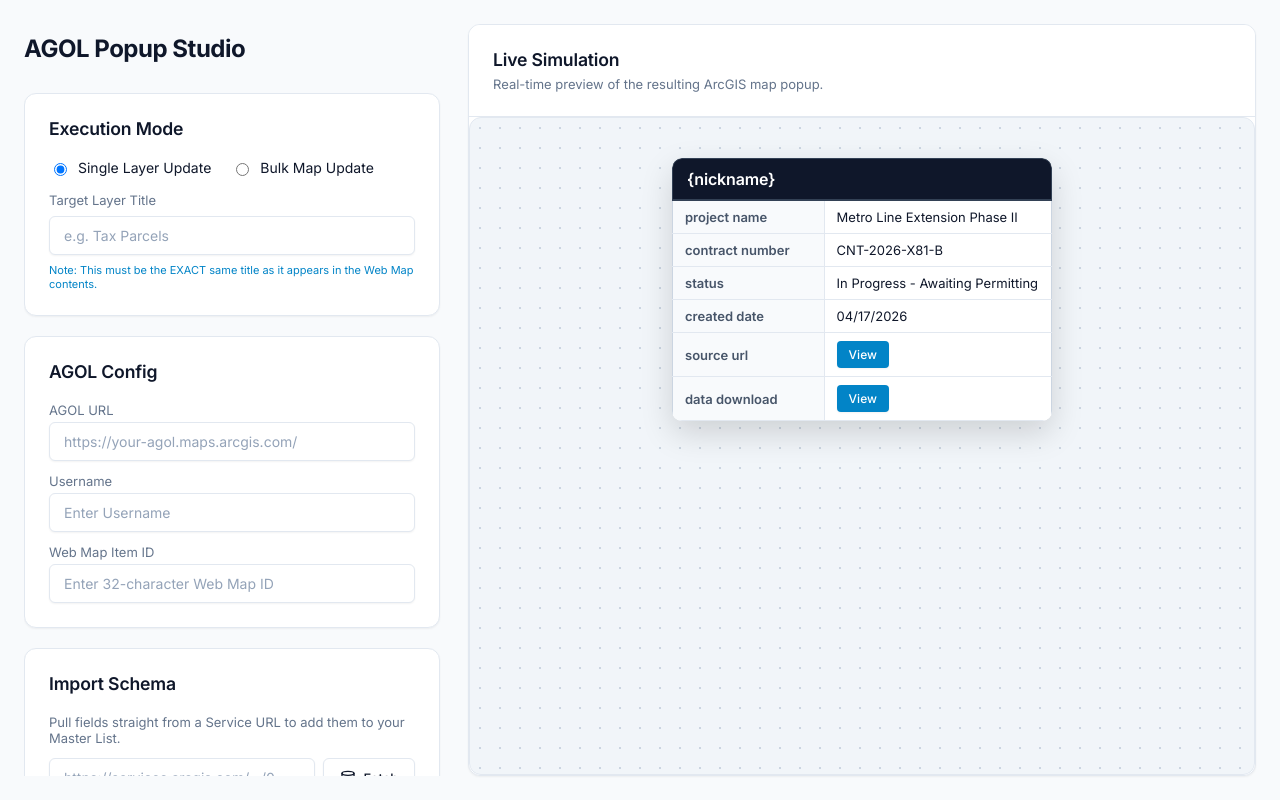
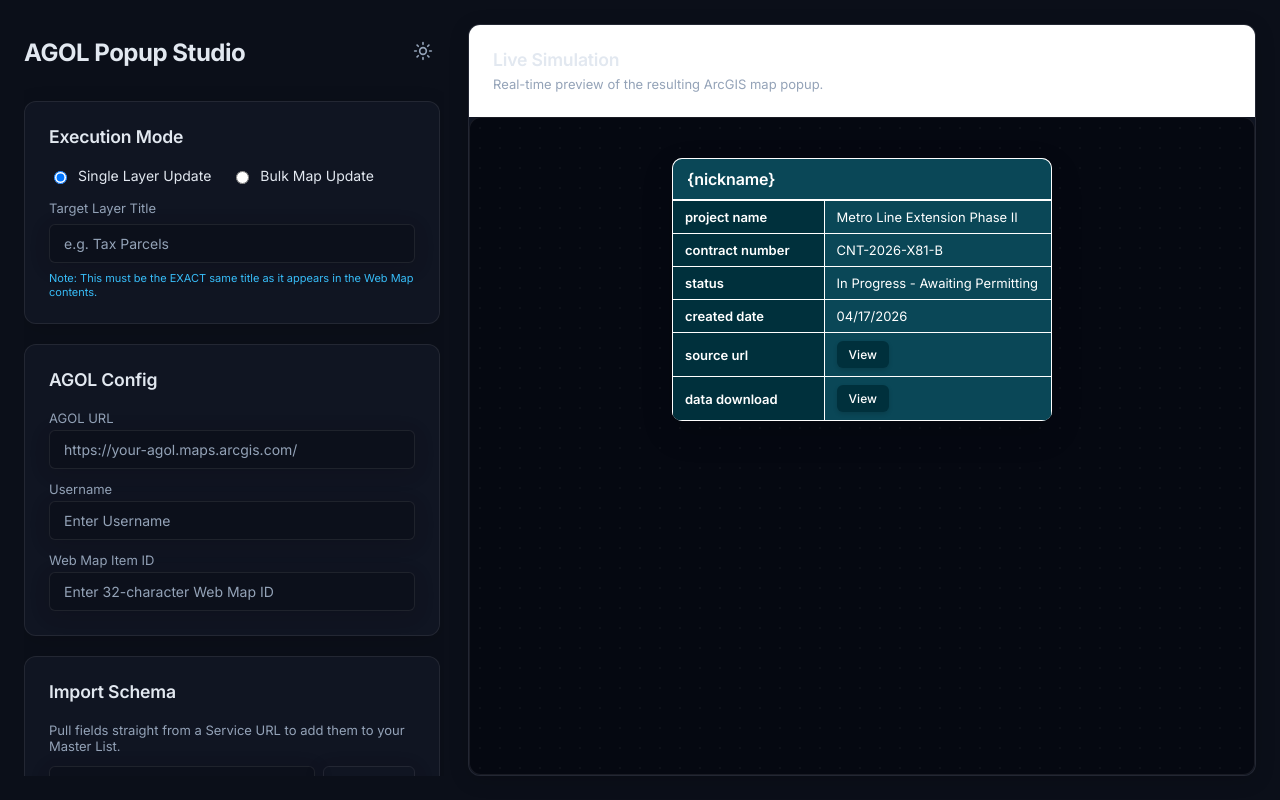
Before and after one commit to Jacob-Blankenship/AGOL-Popup-Studio, a React (Vite) app in the folder app/: page / in a window 1280 px wide. Built offline with nearby package versions, Linux system fonts and the light colour scheme.

Commit message:
Implement Light mode toggle and template presets

```diff
--- a/app/src/App.jsx
+++ b/app/src/App.jsx
@@ -1,24 +1,24 @@
-import React, { useState } from 'react';
+import React, { useState, useEffect } from 'react';
 import ColorPicker from './components/ColorPicker';
 import FieldConfigurator from './components/FieldConfigurator';
 import LivePreview from './components/LivePreview';
 import { generatePythonScript } from './utils/scriptGenerator';
-import { Code, Download, Database } from 'lucide-react';
+import { Code, Download, Database, Moon, Sun } from 'lucide-react';
 
 const DEFAULT_COLORS = {
-  header_bg: '#0f172a',
+  header_bg: '#0A4757',
   header_text: '#ffffff',
-  header_border: '#334155',
-  row_label_bg: '#f8fafc',
-  row_label_text: '#475569',
-  row_value_bg: '#ffffff',
-  row_value_text: '#0f172a',
-  table_border: '#e2e8f0',
-  table_outline: '#cbd5e1',
-  button_bg: '#0284c7',
+  header_border: '#ffffff',
+  row_label_bg: '#00303C',
+  row_label_text: '#ffffff',
+  row_value_bg: '#0A4757',
+  row_value_text: '#ffffff',
+  table_border: '#ffffff',
+  table_outline: '#ffffff',
+  button_bg: '#00303C',
   button_text: '#ffffff',
-  button_radius: '4px',
-  button_shadow: '0 1px 2px rgba(0,0,0,0.05)'
+  button_radius: '6px',
+  button_shadow: '0 2px 4px rgba(0,0,0,0.15)'
 };
 
 const DEFAULT_ORDER = [
@@ -44,6 +44,12 @@ const SYSTEM_FIELDS_TO_HIDE = [
 ];
 
 export default function App() {
+  const [theme, setTheme] = useState('dark');
+
+  useEffect(() => {
+    document.body.className = theme === 'light' ? 'light' : '';
+  }, [theme]);
+
   const [colors, setColors] = useState(DEFAULT_COLORS);
   const [fieldOrder, setFieldOrder] = useState(DEFAULT_ORDER);
   const [fieldAliases, setFieldAliases] = useState({});
@@ -144,6 +150,13 @@ export default function App() {
           <h1 style={{ margin: 0, fontSize: '1.5rem', color: 'var(--text-primary)', fontWeight: 700, letterSpacing: '-0.02em' }}>
             AGOL Popup Studio
           </h1>
+          <button
+            className="btn-icon"
+            onClick={() => setTheme(theme === 'dark' ? 'light' : 'dark')}
+            title="Toggle Light/Dark Theme"
+          >
+            {theme === 'dark' ? <Sun size={20} /> : <Moon size={20} />}
+          </button>
         </div>
 
         {/* Mode Selector */}
--- a/app/src/components/ColorPicker.jsx
+++ b/app/src/components/ColorPicker.jsx
@@ -14,6 +14,42 @@ const COLOR_LABELS = {
   button_text: 'Button Text'
 };
 
+export const POPUP_TEMPLATES = {
+  originalTeal: {
+    name: 'Dark Teal (Original)',
+    colors: {
+      header_bg: '#0A4757', header_text: '#ffffff', header_border: '#ffffff',
+      row_label_bg: '#00303C', row_label_text: '#ffffff',
+      row_value_bg: '#0A4757', row_value_text: '#ffffff',
+      table_border: '#ffffff', table_outline: '#ffffff',
+      button_bg: '#00303C', button_text: '#ffffff',
+      button_radius: '6px', button_shadow: '0 2px 4px rgba(0,0,0,0.15)'
+    }
+  },
+  cleanSlate: {
+    name: 'Clean Slate',
+    colors: {
+      header_bg: '#0f172a', header_text: '#ffffff', header_border: '#334155',
+      row_label_bg: '#f8fafc', row_label_text: '#475569',
+      row_value_bg: '#ffffff', row_value_text: '#0f172a',
+      table_border: '#e2e8f0', table_outline: '#cbd5e1',
+      button_bg: '#0284c7', button_text: '#ffffff',
+      button_radius: '4px', button_shadow: '0 1px 2px rgba(0,0,0,0.05)'
+    }
+  },
+  simpleWhite: {
+    name: 'Simple White',
+    colors: {
+      header_bg: '#ffffff', header_text: '#111827', header_border: '#d1d5db',
+      row_label_bg: '#f9fafb', row_label_text: '#374151',
+      row_value_bg: '#ffffff', row_value_text: '#111827',
+      table_border: '#d1d5db', table_outline: '#9ca3af',
+      button_bg: '#111827', button_text: '#ffffff',
+      button_radius: '4px', button_shadow: 'none'
+    }
+  }
+};
+
 export default function ColorPicker({ colors, onChange }) {
   const handleChange = (key, value) => {
     onChange({ ...colors, [key]: value });
@@ -21,12 +57,32 @@ export default function ColorPicker({ colors, onChange }) {
 
   return (
     <div className="panel" style={{ padding: '24px' }}>
-      <h3 style={{ margin: '0 0 20px 0', fontSize: '1.1rem', letterSpacing: '-0.01em' }}>Popup Theming</h3>
+      <div style={{ display: 'flex', justifyContent: 'space-between', alignItems: 'center', marginBottom: '20px' }}>
+        <h3 style={{ margin: 0, fontSize: '1.1rem', letterSpacing: '-0.01em' }}>Popup Theming</h3>
+      </div>
+
+      <div style={{ marginBottom: '20px' }}>
+        <div style={{ fontSize: '13px', color: 'var(--text-secondary)', marginBottom: '8px' }}>Presets</div>
+        <div style={{ display: 'flex', gap: '8px', flexWrap: 'wrap' }}>
+          {Object.entries(POPUP_TEMPLATES).map(([key, tpl]) => (
+            <button
+              key={key}
+              className="btn btn-outline"
+              onClick={() => onChange(tpl.colors)}
+              style={{ fontSize: '12px', padding: '6px 12px' }}
+            >
+              {tpl.name}
+            </button>
+          ))}
+        </div>
+      </div>
+
+      <div style={{ fontSize: '13px', color: 'var(--text-secondary)', marginBottom: '8px' }}>Custom Override</div>
       <div style={{ display: 'grid', gridTemplateColumns: 'repeat(auto-fill, minmax(180px, 1fr))', gap: '16px' }}>
         {Object.entries(colors).map(([key, value]) => {
           if (!COLOR_LABELS[key]) return null;
           return (
-            <label key={key} style={{ display: 'flex', alignItems: 'center', gap: '12px', fontSize: '13px', cursor: 'pointer', background: '#f8fafc', padding: '8px', borderRadius: '8px', border: '1px solid var(--panel-border)' }}>
+            <label key={key} style={{ display: 'flex', alignItems: 'center', gap: '12px', fontSize: '13px', cursor: 'pointer', background: 'var(--input-bg)', padding: '8px', borderRadius: '8px', border: '1px solid var(--panel-border)' }}>
               <input
                 type="color"
                 value={value}
--- a/app/src/index.css
+++ b/app/src/index.css
@@ -1,15 +1,46 @@
 @import url('https://fonts.googleapis.com/css2?family=Inter:wght@400;500;600;700&display=swap');
 
 :root {
+  /* Elegant Dark Mode (Default) */
+  --bg-color: #0b0f19;
+  --panel-bg: rgba(20, 25, 40, 0.6);
+  --panel-border: rgba(255, 255, 255, 0.08);
+  --panel-border-hover: rgba(255, 255, 255, 0.15);
+  --text-primary: #e2e8f0;
+  --text-secondary: #94a3b8;
+
+  --accent: #38bdf8;
+  --accent-hover: #0284c7;
+  --accent-light: rgba(56, 189, 248, 0.2);
+  --danger: #ef4444;
+  --danger-light: #7f1d1d;
+  --success: #10b981;
+  --success-light: #064e3b;
+
+  /* Input & Element backgrounds */
+  --input-bg: rgba(0, 0, 0, 0.2);
+  --btn-outline-bg: transparent;
+  --btn-outline-hover: rgba(255, 255, 255, 0.05);
+
+  /* Shadows for Dark Mode (More Pronounced Ambient Glows) */
+  --shadow-sm: 0 4px 20px rgba(0, 0, 0, 0.15);
+  --shadow-md: 0 8px 30px rgba(0, 0, 0, 0.25);
+  --shadow-lg: 0 10px 40px rgba(0, 0, 0, 0.4);
+
+  --map-grid-color: rgba(255, 255, 255, 0.03);
+  --map-bg-color: #050811;
+}
+
+body.light {
   /* Elegant Light Mode / Blueprint Palette */
-  --bg-color: #f8fafc;        /* slate-50 */
-  --panel-bg: #ffffff;        /* Crisp White */
-  --panel-border: #e2e8f0;    /* slate-200 */
-  --panel-border-hover: #cbd5e1; /* slate-300 */
-  --text-primary: #0f172a;    /* slate-900 */
-  --text-secondary: #64748b;  /* slate-500 */
+  --bg-color: #f8fafc;
+  --panel-bg: #ffffff;
+  --panel-border: #e2e8f0;
+  --panel-border-hover: #cbd5e1;
+  --text-primary: #0f172a;
+  --text-secondary: #64748b;
 
-  --accent: #0284c7;          /* precise sky blue */
+  --accent: #0284c7;
   --accent-hover: #0369a1;
   --accent-light: #e0f2fe;
   --danger: #dc2626;
@@ -17,10 +48,17 @@
   --success: #059669;
   --success-light: #d1fae5;
 
-  /* Refined Shadow System */
+  --input-bg: #ffffff;
+  --btn-outline-bg: #ffffff;
+  --btn-outline-hover: #f8fafc;
+
+  /* Shadows for Light Mode (Crisp and Grounded) */
   --shadow-sm: 0 1px 2px 0 rgba(0, 0, 0, 0.05);
   --shadow-md: 0 4px 6px -1px rgba(0, 0, 0, 0.1), 0 2px 4px -1px rgba(0, 0, 0, 0.06);
   --shadow-lg: 0 10px 15px -3px rgba(0, 0, 0, 0.1), 0 4px 6px -2px rgba(0, 0, 0, 0.05);
+
+  --map-grid-color: #cbd5e1;
+  --map-bg-color: #f1f5f9;
 }
 
 body {
@@ -99,14 +137,14 @@ h1, h2, h3, h4 {
 }
 
 .btn-outline {
-  background: #fff;
+  background: var(--btn-outline-bg);
   color: var(--text-primary);
   border: 1px solid var(--panel-border);
   box-shadow: var(--shadow-sm);
 }
 
 .btn-outline:hover {
-  background: var(--bg-color);
+  background: var(--btn-outline-hover);
   border-color: var(--panel-border-hover);
 }
 
@@ -126,7 +164,7 @@ h1, h2, h3, h4 {
 
 /* Inputs */
 input[type="text"], input[type="password"], textarea {
-  background: #ffffff;
+  background: var(--input-bg);
   border: 1px solid var(--panel-border);
   color: var(--text-primary);
   padding: 10px 14px;
@@ -180,8 +218,8 @@ input[type="color"]::-webkit-color-swatch {
 /* Subtle Blueprint Grid */
 .preview-map-bg {
   background-size: 20px 20px;
-  background-image: radial-gradient(circle, #cbd5e1 1px, transparent 1px);
-  background-color: #f1f5f9;
+  background-image: radial-gradient(circle, var(--map-grid-color) 1px, transparent 1px);
+  background-color: var(--map-bg-color);
   position: relative;
   overflow: hidden;
   border-radius: 12px;
```
